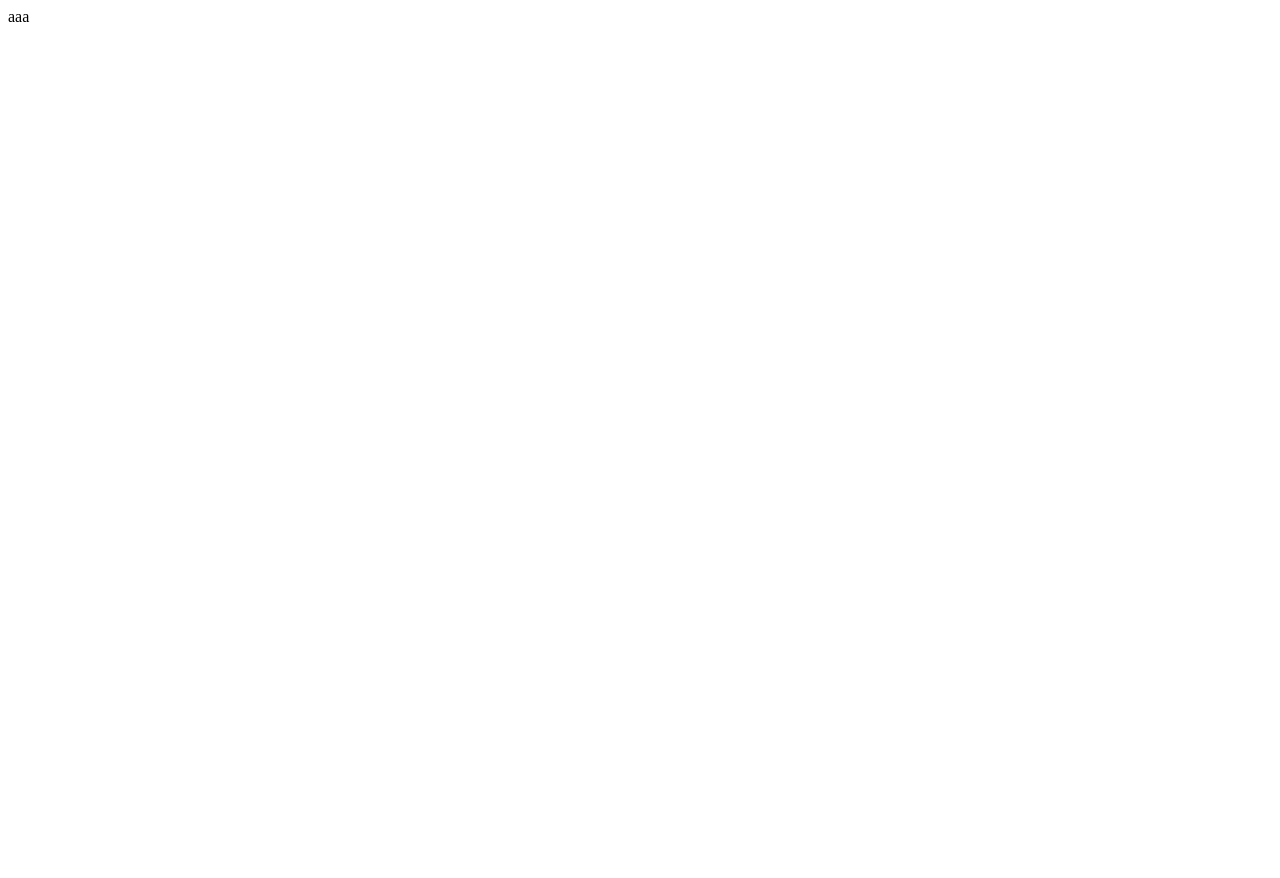
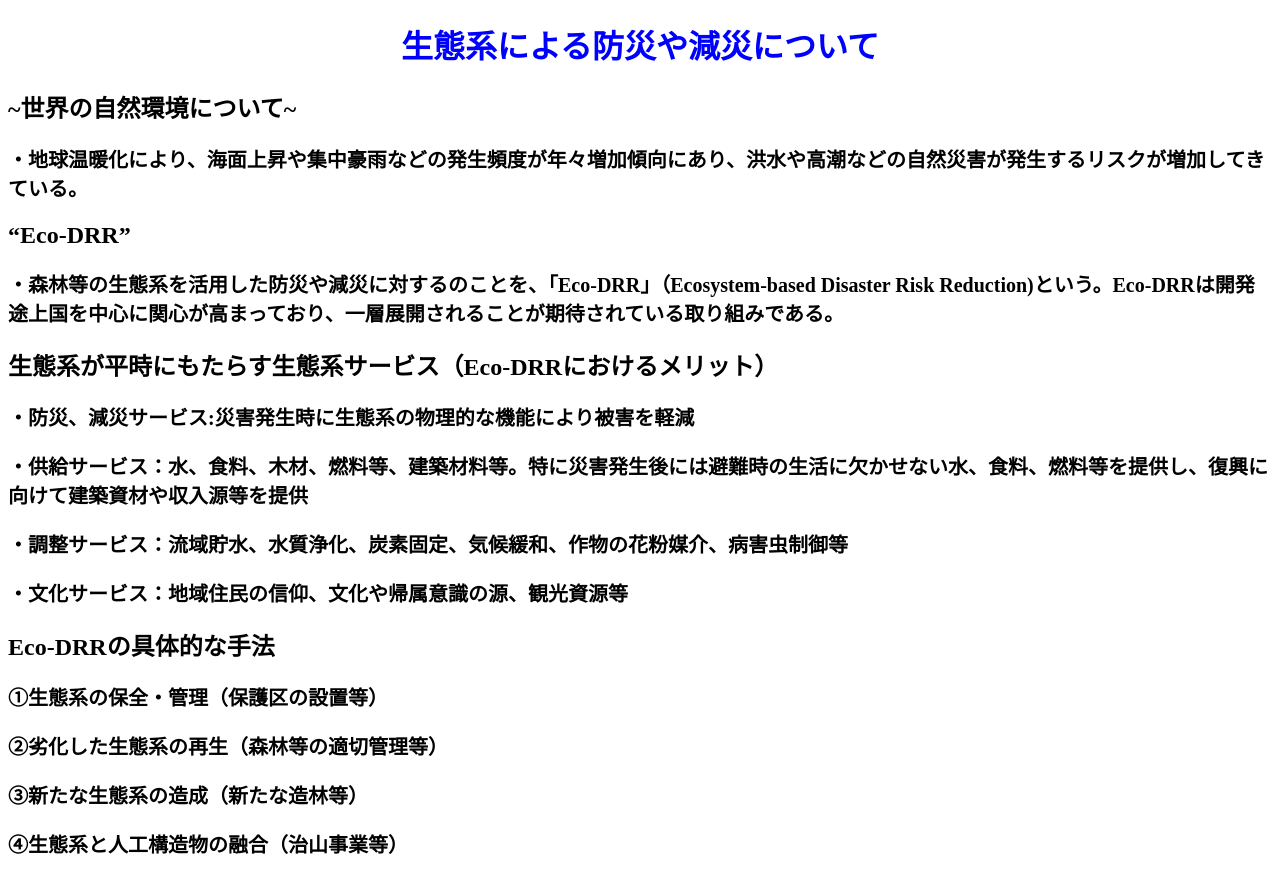
Before and after one commit to 2259203/homepage, a plain HTML site: page index.html in a window 1280 px wide. Before the commit the page ends 800 px from the top, so only its background shows below. Drawn offline with Linux system fonts and the light colour scheme.

Commit message:
Update index.html

```diff
--- a/index.html
+++ b/index.html
@@ -1 +1,39 @@
-aaa
+<!DOCTYPE html>
+<html>
+<head>
+<style>
+body {
+    background-color: ;
+}
+
+h1 {
+    color: blue;
+    text-align: center;
+}
+
+p {
+    font-family: "Times New Roman";
+    font-size: 20px;
+}
+</style>
+</head>
+<body>
+
+<h1>生態系による防災や減災について</h1>
+<h2>~世界の自然環境について~<h2>
+<p>・地球温暖化により、海面上昇や集中豪雨などの発生頻度が年々増加傾向にあり、洪水や高潮などの自然災害が発生するリスクが増加してきている。</p>
+<h2>“Eco-DRR”<h2>
+<p>・森林等の生態系を活用した防災や減災に対するのことを、「Eco-DRR」（Ecosystem-based Disaster Risk Reduction)という。Eco-DRRは開発途上国を中心に関心が高まっており、一層展開されることが期待されている取り組みである。
+<h2>生態系が平時にもたらす生態系サービス（Eco-DRRにおけるメリット）<h2>
+<p>・防災、減災サービス:災害発生時に生態系の物理的な機能により被害を軽減<p>
+<p>・供給サービス：水、食料、木材、燃料等、建築材料等。特に災害発生後には避難時の生活に欠かせない水、食料、燃料等を提供し、復興に向けて建築資材や収入源等を提供<p>
+<p>・調整サービス：流域貯水、水質浄化、炭素固定、気候緩和、作物の花粉媒介、病害虫制御等<p>
+<p>・文化サービス：地域住民の信仰、文化や帰属意識の源、観光資源等<p>
+<h2>Eco-DRRの具体的な手法<h2>
+<p>①生態系の保全・管理（保護区の設置等）<p>
+<p>②劣化した生態系の再生（森林等の適切管理等）<p>
+<p>③新たな生態系の造成（新たな造林等）<p>
+<p>④生態系と人工構造物の融合（治山事業等）<p>
+
+</body>
+</html>
```
